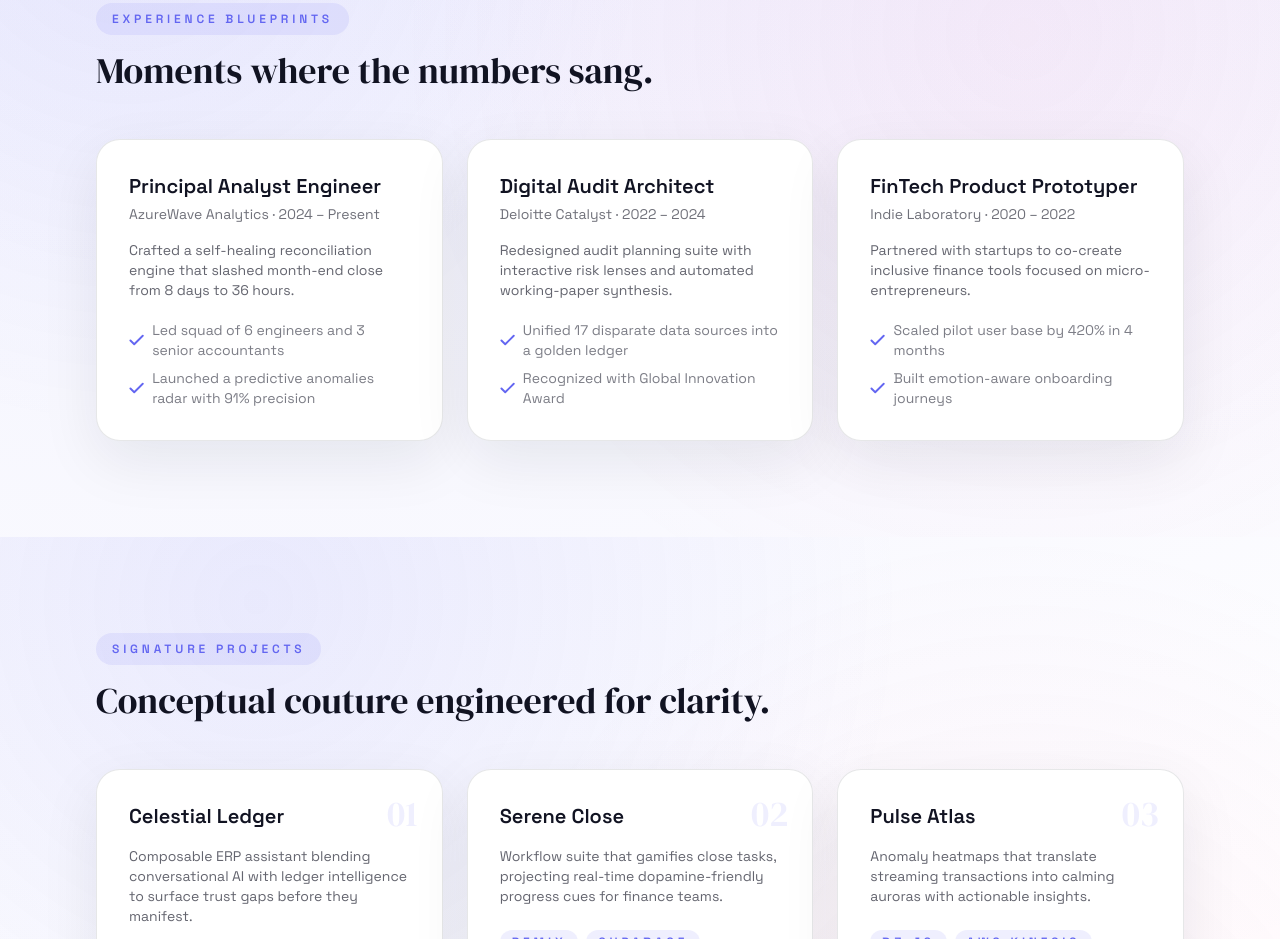
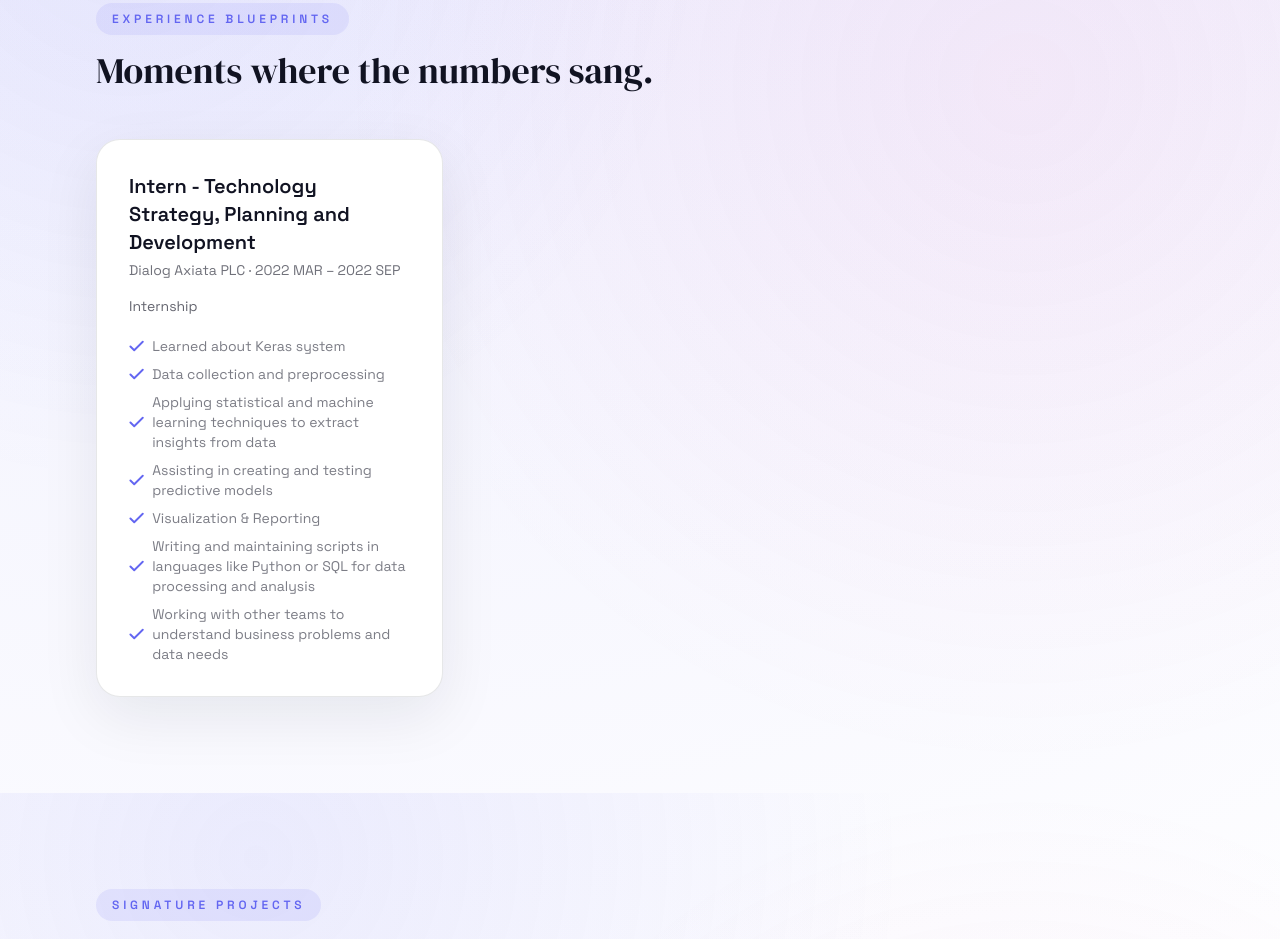
Before and after one commit to MiyuruAmarasiri/miyuruamarasiri.github.io, a website built with webpack: page index.html in a window 1280 px wide. Shown: the part 2830-3769 px from the top of the page. Built offline with nearby package versions, Linux system fonts and the light colour scheme.

Commit message:
Update internship experience details in index.html

```diff
--- a/index.html
+++ b/index.html
@@ -225,16 +225,21 @@
         <div class="experience-grid grid gap-6 md:grid-cols-3">
           <article class="experience-card rounded-3xl border border-ink/10 bg-white p-8 shadow-subtle transition duration-500 hover:-translate-y-3 hover:border-aurora/40" data-scroll-reveal>
             <header class="space-y-1">
-              <h3 class="text-xl font-semibold text-ink">Principal Analyst Engineer</h3>
-              <p class="text-sm text-ink/60">AzureWave Analytics · 2024 – Present</p>
+              <h3 class="text-xl font-semibold text-ink">Intern - Technology Strategy, Planning and Development</h3>
+              <p class="text-sm text-ink/60">Dialog Axiata PLC · 2022 MAR – 2022 SEP</p>
             </header>
-            <p class="mt-4 text-sm text-ink/65">Crafted a self-healing reconciliation engine that slashed month-end close from 8 days to 36 hours.</p>
+            <p class="mt-4 text-sm text-ink/65">Internship</p>
             <ul class="mt-5 space-y-2 text-sm text-ink/55">
-              <li class="flex items-center gap-2"><svg class="icon-check text-aurora" viewBox="0 0 16 12" role="presentation" focusable="false" aria-hidden="true"><path d="M1.5 6.5 5.5 10.5 14.5 1.5" /></svg>Led squad of 6 engineers and 3 senior accountants</li>
-              <li class="flex items-center gap-2"><svg class="icon-check text-aurora" viewBox="0 0 16 12" role="presentation" focusable="false" aria-hidden="true"><path d="M1.5 6.5 5.5 10.5 14.5 1.5" /></svg>Launched a predictive anomalies radar with 91% precision</li>
+              <li class="flex items-center gap-2"><svg class="icon-check text-aurora" viewBox="0 0 16 12" role="presentation" focusable="false" aria-hidden="true"><path d="M1.5 6.5 5.5 10.5 14.5 1.5" /></svg>Learned about Keras system</li>
+              <li class="flex items-center gap-2"><svg class="icon-check text-aurora" viewBox="0 0 16 12" role="presentation" focusable="false" aria-hidden="true"><path d="M1.5 6.5 5.5 10.5 14.5 1.5" /></svg>Data collection and preprocessing</li>
+              <li class="flex items-center gap-2"><svg class="icon-check text-aurora" viewBox="0 0 16 12" role="presentation" focusable="false" aria-hidden="true"><path d="M1.5 6.5 5.5 10.5 14.5 1.5" /></svg>Applying statistical and machine learning techniques to extract insights from data</li>
+              <li class="flex items-center gap-2"><svg class="icon-check text-aurora" viewBox="0 0 16 12" role="presentation" focusable="false" aria-hidden="true"><path d="M1.5 6.5 5.5 10.5 14.5 1.5" /></svg>Assisting in creating and testing predictive models</li>
+              <li class="flex items-center gap-2"><svg class="icon-check text-aurora" viewBox="0 0 16 12" role="presentation" focusable="false" aria-hidden="true"><path d="M1.5 6.5 5.5 10.5 14.5 1.5" /></svg>Visualization & Reporting</li>
+              <li class="flex items-center gap-2"><svg class="icon-check text-aurora" viewBox="0 0 16 12" role="presentation" focusable="false" aria-hidden="true"><path d="M1.5 6.5 5.5 10.5 14.5 1.5" /></svg>Writing and maintaining scripts in languages like Python or SQL for data processing and analysis</li>
+              <li class="flex items-center gap-2"><svg class="icon-check text-aurora" viewBox="0 0 16 12" role="presentation" focusable="false" aria-hidden="true"><path d="M1.5 6.5 5.5 10.5 14.5 1.5" /></svg>Working with other teams to understand business problems and data needs</li>
             </ul>
           </article>
-          <article class="experience-card rounded-3xl border border-ink/10 bg-white p-8 shadow-subtle transition duration-500 hover:-translate-y-3 hover:border-aurora/40" data-scroll-reveal>
+          <!-- <article class="experience-card rounded-3xl border border-ink/10 bg-white p-8 shadow-subtle transition duration-500 hover:-translate-y-3 hover:border-aurora/40" data-scroll-reveal>
             <header class="space-y-1">
               <h3 class="text-xl font-semibold text-ink">Digital Audit Architect</h3>
               <p class="text-sm text-ink/60">Deloitte Catalyst · 2022 – 2024</p>
@@ -244,8 +249,8 @@
               <li class="flex items-center gap-2"><svg class="icon-check text-aurora" viewBox="0 0 16 12" role="presentation" focusable="false" aria-hidden="true"><path d="M1.5 6.5 5.5 10.5 14.5 1.5" /></svg>Unified 17 disparate data sources into a golden ledger</li>
               <li class="flex items-center gap-2"><svg class="icon-check text-aurora" viewBox="0 0 16 12" role="presentation" focusable="false" aria-hidden="true"><path d="M1.5 6.5 5.5 10.5 14.5 1.5" /></svg>Recognized with Global Innovation Award</li>
             </ul>
-          </article>
-          <article class="experience-card rounded-3xl border border-ink/10 bg-white p-8 shadow-subtle transition duration-500 hover:-translate-y-3 hover:border-aurora/40" data-scroll-reveal>
+          </article> -->
+          <!-- <article class="experience-card rounded-3xl border border-ink/10 bg-white p-8 shadow-subtle transition duration-500 hover:-translate-y-3 hover:border-aurora/40" data-scroll-reveal>
             <header class="space-y-1">
               <h3 class="text-xl font-semibold text-ink">FinTech Product Prototyper</h3>
               <p class="text-sm text-ink/60">Indie Laboratory · 2020 – 2022</p>
@@ -255,7 +260,7 @@
               <li class="flex items-center gap-2"><svg class="icon-check text-aurora" viewBox="0 0 16 12" role="presentation" focusable="false" aria-hidden="true"><path d="M1.5 6.5 5.5 10.5 14.5 1.5" /></svg>Scaled pilot user base by 420% in 4 months</li>
               <li class="flex items-center gap-2"><svg class="icon-check text-aurora" viewBox="0 0 16 12" role="presentation" focusable="false" aria-hidden="true"><path d="M1.5 6.5 5.5 10.5 14.5 1.5" /></svg>Built emotion-aware onboarding journeys</li>
             </ul>
-          </article>
+          </article> -->
         </div>
       </div>
     </section>
```
